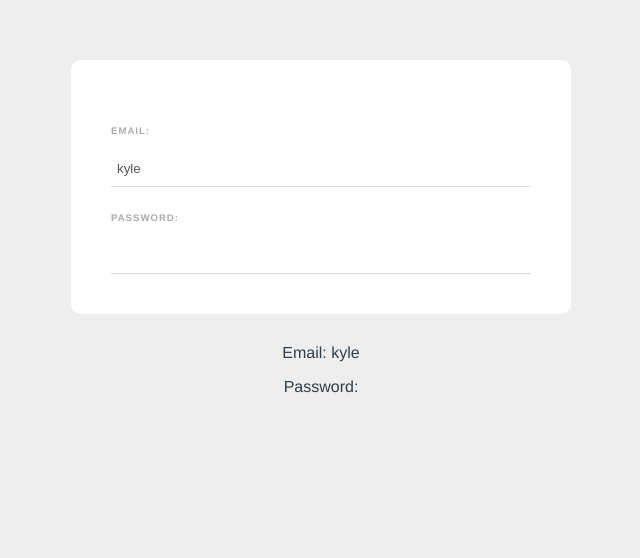
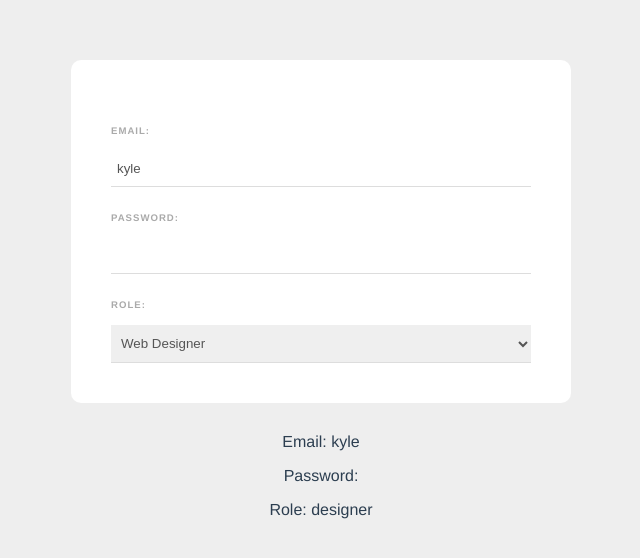
Before and after one commit to kylesdev91/web-form, a Vue app: page / in a window 1280 px wide. Shown: the top 558 px of the page, without its empty margins (319-959 px from the left). Built offline with nearby package versions, Linux system fonts and the light colour scheme.

Commit message:
Lecture 40

```diff
--- a/src/components/SignupForm.vue
+++ b/src/components/SignupForm.vue
@@ -6,9 +6,16 @@
     <label>Password:</label>
     <input type="password" required v-model="password">
 
+    <label>Role:</label>
+    <select v-model="role">
+      <option value="developer">Web Developer</option>
+      <option value="designer">Web Designer</option>
+    </select>
+
   </form>
   <p>Email: {{ email }}</p>
   <p>Password: {{ password }}</p>
+  <p>Role: {{ role }}</p>
 </template>
 
 <script>
@@ -16,7 +23,8 @@
     data() {
         return {
             email: 'kyle',
-            password: ''
+            password: '',
+            role: 'designer'
         }
     }
 }
@@ -40,7 +48,7 @@
     letter-spacing: 1px;
     font-weight: bold;
   }
-  input {
+  input, select {
     display: block;
     padding: 10px 6px;
     width: 100%;
```
